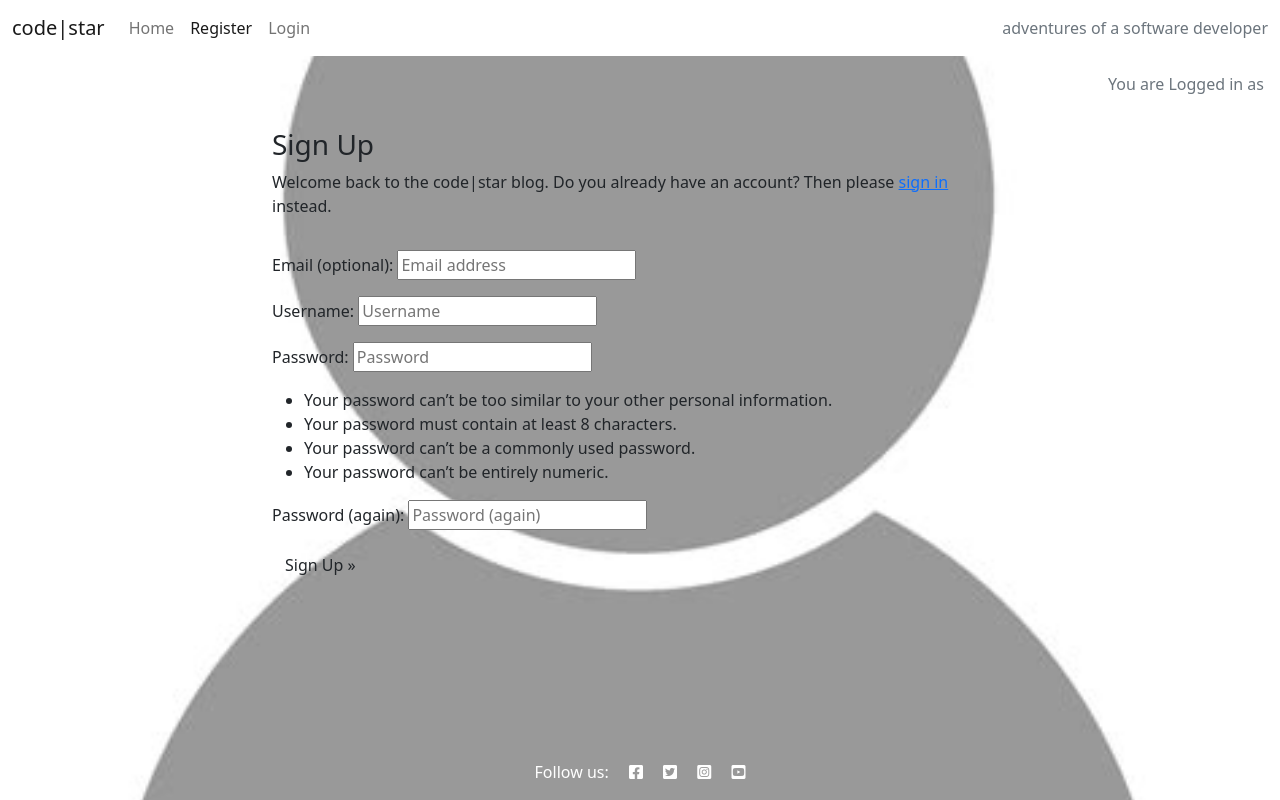
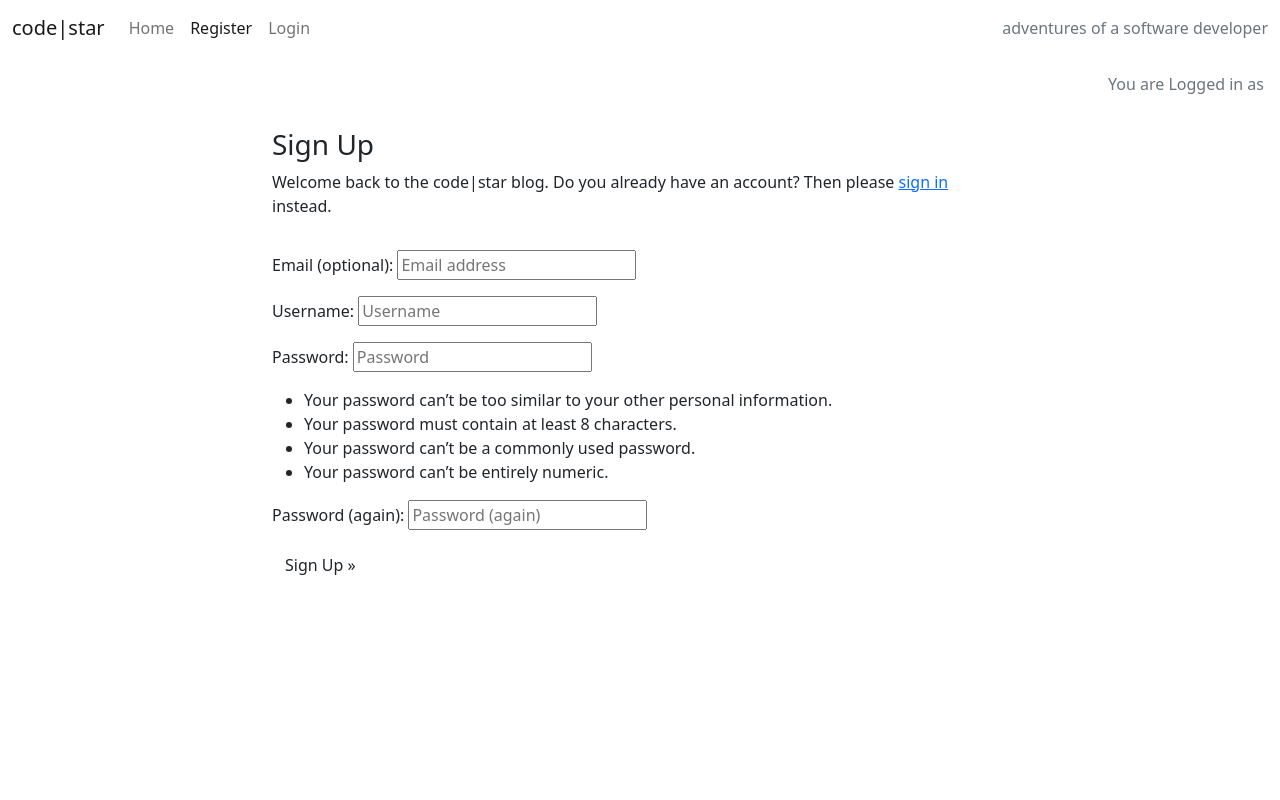
Before and after one commit to MEdw4rds/Bark-and-Brew, a Django app: page /accounts/signup/ in a window 1280 px wide. Run offline with Django 4.2, Linux system fonts and the light colour scheme.

Commit message:
link homepage stylesheet add placeholder homepage image

```diff
--- a/homepage/static/css/homestyle.css
+++ b/homepage/static/css/homestyle.css
@@ -15,3 +15,9 @@
 .homepage-button:hover {
     background-color: #f57c00;
 }
+
+body {
+    background-image: url(/static/images/nobody.jpg);
+    background-size: cover;
+    background-position: center;
+}
--- a/homepage/templates/homepage/home.html
+++ b/homepage/templates/homepage/home.html
@@ -3,6 +3,10 @@
 {% load static %}
 
 {% block content %}
+
+    <link rel="stylesheet" href="{% static 'css/homestyle.css' %}">
+
+
 <div class="homepage-container">
     <h1>Welcome to Bark & Brew!</h1>
     <p>Where tails wag and coffee is always fresh.</p>
--- a/static/css/style.css
+++ /dev/null
@@ -1,5 +0,0 @@
-body {
-    background-image: url(/static/images/nobody.jpg);
-    background-size: cover;
-    background-position: center;
-}
--- a/templates/base.html
+++ b/templates/base.html
@@ -27,7 +27,6 @@
         integrity="sha384-+0n0xVW2eSR5OomGNYDnhzAbDsOXxcvSN1TPprVMTNDbiYZCxYbOOl7+AMvyTG2x" crossorigin="anonymous">
     <!-- Custom CSS -->
     <link rel="stylesheet" href="{% static 'css/style.css' %}">
-    <link rel="stylesheet" href="{% static 'css/homestyle.css' %}">
 
 
 </head>
```
